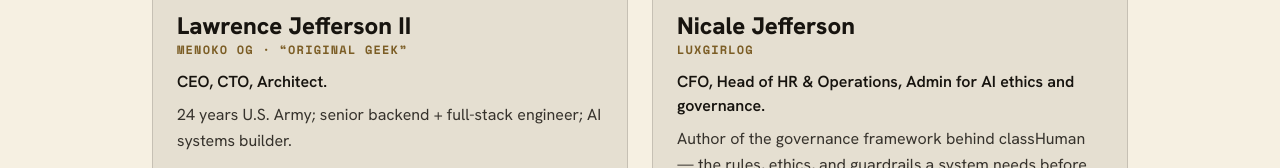
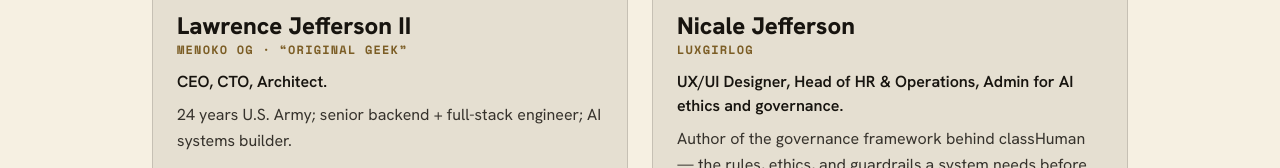
Before and after one commit to MenokoOG/classhuman-org, a React (Vite) app: page /about in a window 1280 px wide. Shown: the part 515-683 px from the top of the page. Built offline with nearby package versions, Linux system fonts and the light colour scheme.

Commit message:
about chenge-M3n0ko0g

```diff
--- a/src/pages/About.jsx
+++ b/src/pages/About.jsx
@@ -54,7 +54,7 @@ export default function About() {
               <h2 className="mt-5 text-2xl font-extrabold">Nicale Jefferson</h2>
               <p className="font-mono text-xs font-bold tracking-widest text-accent-safe">LUXGIRLOG</p>
               <p className="mt-3 font-semibold">
-                CFO, Head of HR &amp; Operations, Admin for AI ethics and governance.
+                UX/UI Designer, Head of HR &amp; Operations, Admin for AI ethics and governance.
               </p>
               <p className="mt-2 leading-relaxed text-on-surface/85">
                 Author of the governance framework behind classHuman — the rules, ethics, and
```
